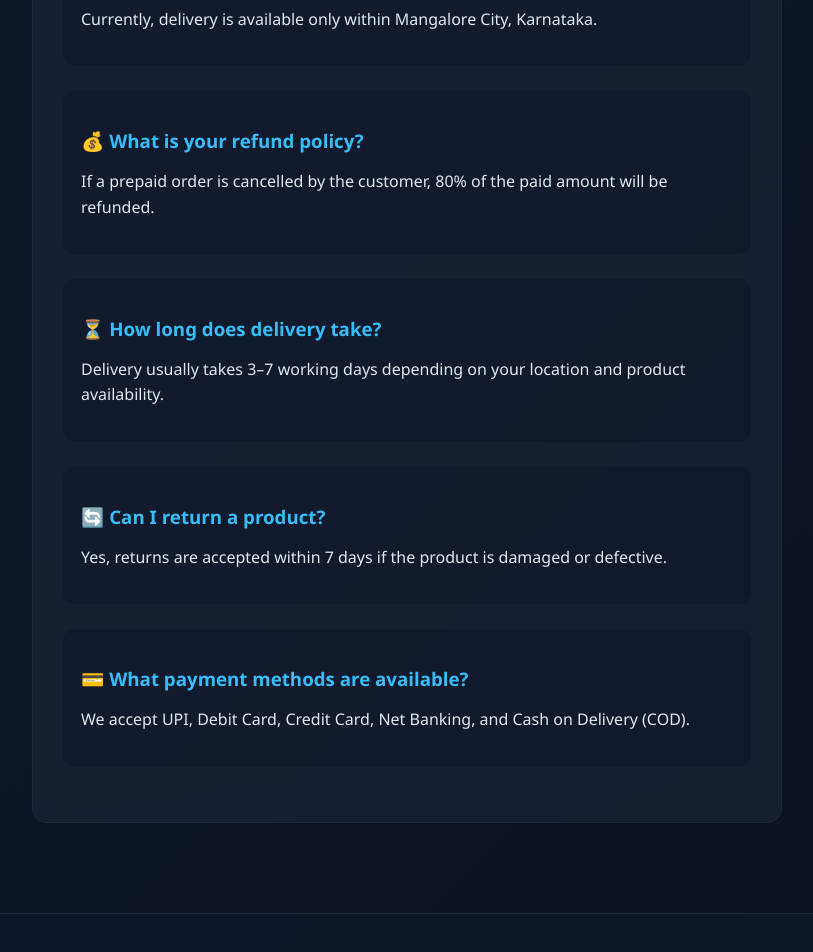
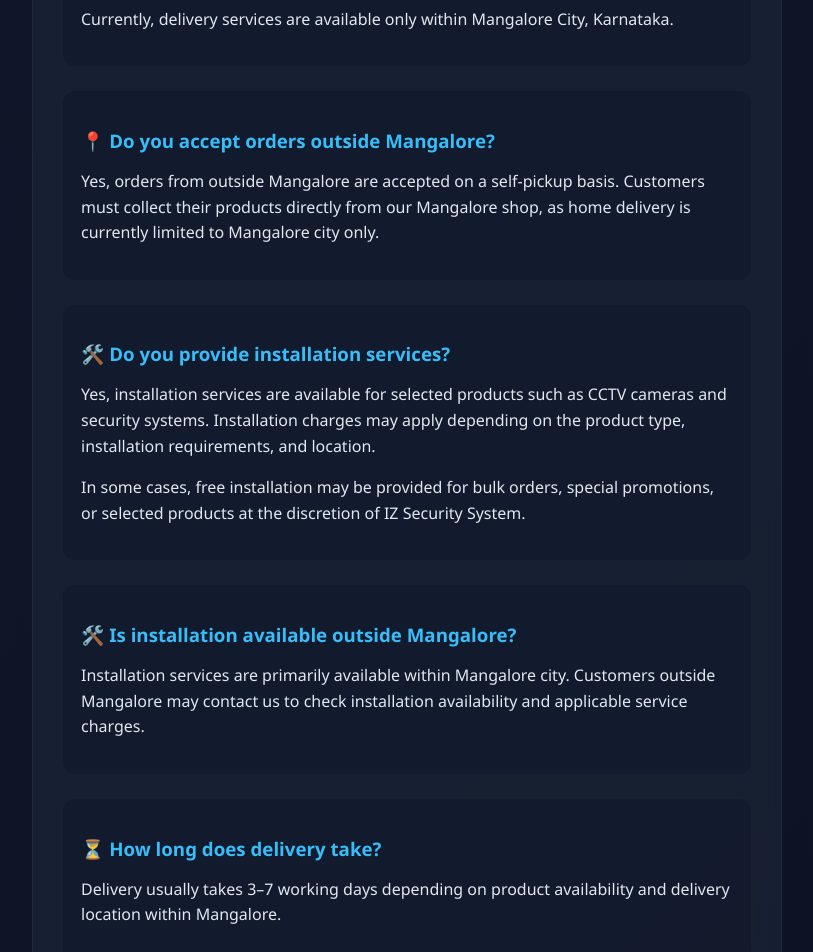
Before and after one commit to NehanShaikh/IZ_shop, a React (Create React App) app in the folder iz-security-frontend/: page /faq in a window 1280 px wide. Shown: the part 280-1232 px from the top of the page, without its empty margins (233-1046 px from the left). Built offline with nearby package versions, Linux system fonts and the light colour scheme.

Commit message:
first commit

```diff
--- a/iz-security-frontend/src/pages/FAQ.js
+++ b/iz-security-frontend/src/pages/FAQ.js
@@ -5,43 +5,113 @@ function FAQ() {
 
       <div className="info-card">
 
+        {/* DELIVERY */}
         <div className="info-section">
           <h3>📦 Where do you deliver?</h3>
           <p>
-            Currently, delivery is available only within Mangalore City,
-            Karnataka.
+            Currently, delivery services are available only within
+            Mangalore City, Karnataka.
           </p>
         </div>
 
+        {/* OUTSIDE MANGALORE */}
+        <div className="info-section">
+          <h3>📍 Do you accept orders outside Mangalore?</h3>
+          <p>
+            Yes, orders from outside Mangalore are accepted on a
+            self-pickup basis. Customers must collect their products
+            directly from our Mangalore shop, as home delivery is
+            currently limited to Mangalore city only.
+          </p>
+        </div>
+
+        {/* INSTALLATION */}
+        <div className="info-section">
+          <h3>🛠️ Do you provide installation services?</h3>
+          <p>
+            Yes, installation services are available for selected products
+            such as CCTV cameras and security systems. Installation charges
+            may apply depending on the product type, installation
+            requirements, and location.
+          </p>
+          <p>
+            In some cases, free installation may be provided for bulk orders,
+            special promotions, or selected products at the discretion of
+            IZ Security System.
+          </p>
+        </div>
+
+        {/* INSTALLATION OUTSIDE MANGALORE */}
+        <div className="info-section">
+          <h3>🛠️ Is installation available outside Mangalore?</h3>
+          <p>
+            Installation services are primarily available within Mangalore
+            city. Customers outside Mangalore may contact us to check
+            installation availability and applicable service charges.
+          </p>
+        </div>
+
+        {/* DELIVERY TIME */}
+        <div className="info-section">
+          <h3>⏳ How long does delivery take?</h3>
+          <p>
+            Delivery usually takes 3–7 working days depending on product
+            availability and delivery location within Mangalore.
+          </p>
+        </div>
+
+        {/* ORDER CANCELLATION */}
+        <div className="info-section">
+          <h3>❌ Can I cancel my order?</h3>
+          <p>
+            Customers can cancel their orders within 24 hours of placing
+            the order. Cancellation requests made after 24 hours may not
+            be accepted once the order is processed, shipped, or out for
+            delivery.
+          </p>
+        </div>
+
+        {/* REFUND */}
         <div className="info-section">
           <h3>💰 What is your refund policy?</h3>
           <p>
-            If a prepaid order is cancelled by the customer, 80% of the paid
-            amount will be refunded.
+            If a prepaid online order is cancelled by the customer before
+            delivery, only 80% of the paid amount will be refunded.
+            The remaining 20% will be retained towards payment gateway,
+            processing, and service charges.
           </p>
         </div>
 
+        {/* RETURN */}
         <div className="info-section">
-          <h3>⏳ How long does delivery take?</h3>
+          <h3>🔄 Can I return a product?</h3>
           <p>
-            Delivery usually takes 3–7 working days depending on your location
-            and product availability.
+            Returns are accepted within 7 days only if the product is
+            damaged, defective, or not functioning properly at the time
+            of delivery. Customers must contact our support team with
+            proper proof such as images or videos.
           </p>
         </div>
 
+        {/* BULK DISCOUNT */}
         <div className="info-section">
-          <h3>🔄 Can I return a product?</h3>
+          <h3>📦 Do you provide discounts on bulk orders?</h3>
           <p>
-            Yes, returns are accepted within 7 days if the product is damaged
-            or defective.
+            Yes, additional discounts may be provided for bulk orders
+            depending on the quantity of products and total order value.
+            Customers are advised to contact IZ Security System before
+            placing large quantity orders.
           </p>
         </div>
 
+        {/* PAYMENT */}
         <div className="info-section">
           <h3>💳 What payment methods are available?</h3>
           <p>
             We accept UPI, Debit Card, Credit Card, Net Banking, and
-            Cash on Delivery (COD).
+            Cash on Delivery (COD) within eligible service areas.
+            Online payments are processed securely through trusted
+            payment gateways.
           </p>
         </div>
 
--- a/iz-security-frontend/src/pages/PrivacyPolicy.js
+++ b/iz-security-frontend/src/pages/PrivacyPolicy.js
@@ -8,24 +8,71 @@ function PrivacyPolicy() {
         <div className="info-section">
           <h3>📊 Data Collection</h3>
           <p>
-            We collect basic information such as name, email, phone number,
-            and delivery address for order processing.
+            We collect basic customer information such as name, email address,
+            phone number, and delivery address for order processing,
+            account management, and customer support.
+          </p>
+        </div>
+
+        <div className="info-section">
+          <h3>🔐 Account & Login Information</h3>
+          <p>
+            User login and authentication are securely managed through
+            trusted authentication services. We do not store passwords
+            directly on our servers.
+          </p>
+        </div>
+
+        <div className="info-section">
+          <h3>💳 Payment Information</h3>
+          <p>
+            All online payments are processed securely through trusted
+            third-party payment gateways. We do not store or have access
+            to your card, UPI, or banking details.
+          </p>
+        </div>
+
+        <div className="info-section">
+          <h3>📦 Order & Delivery Data</h3>
+          <p>
+            Customer information is used only for order processing,
+            delivery coordination, installation services, and
+            customer communication related to orders.
           </p>
         </div>
 
         <div className="info-section">
           <h3>🍪 Cookies Usage</h3>
           <p>
-            Our website uses cookies to improve user experience, remember
-            login sessions, and analyze website traffic.
+            Our website may use cookies to enhance user experience,
+            maintain login sessions, and improve website performance.
+          </p>
+        </div>
+
+        <div className="info-section">
+          <h3>🤝 Third-Party Services</h3>
+          <p>
+            We use trusted third-party services such as payment gateways,
+            cloud storage, and email services to operate our platform.
+            These services follow their own privacy and security standards.
           </p>
         </div>
 
         <div className="info-section">
           <h3>🔒 Data Protection</h3>
           <p>
-            We do not sell your personal information. All payments are
-            processed securely through trusted payment gateways.
+            We do not sell, rent, or share your personal information with
+            unauthorized third parties. All data is handled securely and
+            used only for business and service purposes.
+          </p>
+        </div>
+
+        <div className="info-section">
+          <h3>📞 Contact & Support</h3>
+          <p>
+            If you contact us through forms, email, or phone, your details
+            will be used only for responding to your queries and providing
+            customer support.
           </p>
         </div>
 
--- a/iz-security-frontend/src/pages/Terms.js
+++ b/iz-security-frontend/src/pages/Terms.js
@@ -4,20 +4,6 @@ function Terms() {
       <h2 className="page-title">Terms & Conditions</h2>
 
       <div className="info-card">
-
-        <div className="info-section">
-          <h3>💰 Refund Policy</h3>
-          <p>
-            Refunds are processed within 5-7 business days in case of
-            cancellations due to damaged or defective products.
-          </p>
-          <p>
-            If a prepaid online order is cancelled by the customer before delivery,
-            only 80% of the paid amount will be refunded.
-            The remaining 20% will be retained towards processing,
-            transaction, and service charges.
-          </p>
-        </div>
 
         <div className="info-section">
           <h3>🚚 Delivery Policy</h3>
@@ -30,6 +16,27 @@ function Terms() {
             on product availability.
           </p>
         </div>
+
+        {/* 🆕 INSTALLATION POLICY */}
+<div className="info-section">
+  <h3>🛠️ Installation & Service Policy</h3>
+  <p>
+    Installation services are available for selected products such as
+    CCTV cameras and security systems. Installation charges may apply
+    depending on the product type, installation complexity, and location.
+  </p>
+  <p>
+    In some cases, free installation may be provided as part of
+    promotional offers or bulk orders, at the discretion of
+    IZ Security System.
+  </p>
+  <p>
+    Installation services are primarily available within Mangalore city.
+    Customers outside Mangalore may contact us to check service
+    availability and applicable charges.
+  </p>
+</div>
+
 
         {/* 🆕 OUTSIDE MANGALORE ORDER POLICY */}
 <div className="info-section">
@@ -77,13 +84,37 @@ function Terms() {
           </p>
         </div>
 
+        {/* 🆕 RETURN POLICY */}
+<div className="info-section">
+  <h3>🔄 Return Policy</h3>
+  <p>
+    Returns are accepted only if the product is found to be damaged,
+    defective, or not functioning properly at the time of delivery.
+    Customers must report the issue within 5-7 days from the date of delivery.
+  </p>
+  <p>
+    To initiate a return request, customers are required to contact our
+    support team with proper proof such as images or videos of the damaged
+    or defective product. Return requests made after 7 days of delivery
+    will not be accepted.
+  </p>
+  <p>
+    Products that are physically damaged due to misuse, improper installation,
+    or external factors after delivery will not be eligible for return or refund.
+  </p>
+</div>
+
         <div className="info-section">
-          <h3>👤 User Responsibilities</h3>
+          <h3>💰 Refund Policy</h3>
           <p>
-            Users must provide accurate and complete information
-            while placing orders. Any misuse of the platform,
-            fraudulent activity, or false details may result in
-            cancellation of orders or suspension of the account.
+            Refunds are processed within 5-7 business days in case of
+            cancellations due to damaged or defective products.
+          </p>
+          <p>
+            If a prepaid online order is cancelled by the customer before delivery,
+            only 80% of the paid amount will be refunded.
+            The remaining 20% will be retained towards processing,
+            transaction, and service charges.
           </p>
         </div>
 
@@ -99,6 +130,16 @@ function Terms() {
           </p>
         </div>
 
+        <div className="info-section">
+          <h3>👤 User Responsibilities</h3>
+          <p>
+            Users must provide accurate and complete information
+            while placing orders. Any misuse of the platform,
+            fraudulent activity, or false details may result in
+            cancellation of orders or suspension of the account.
+          </p>
+        </div>
+
       </div>
     </div>
   );
```
